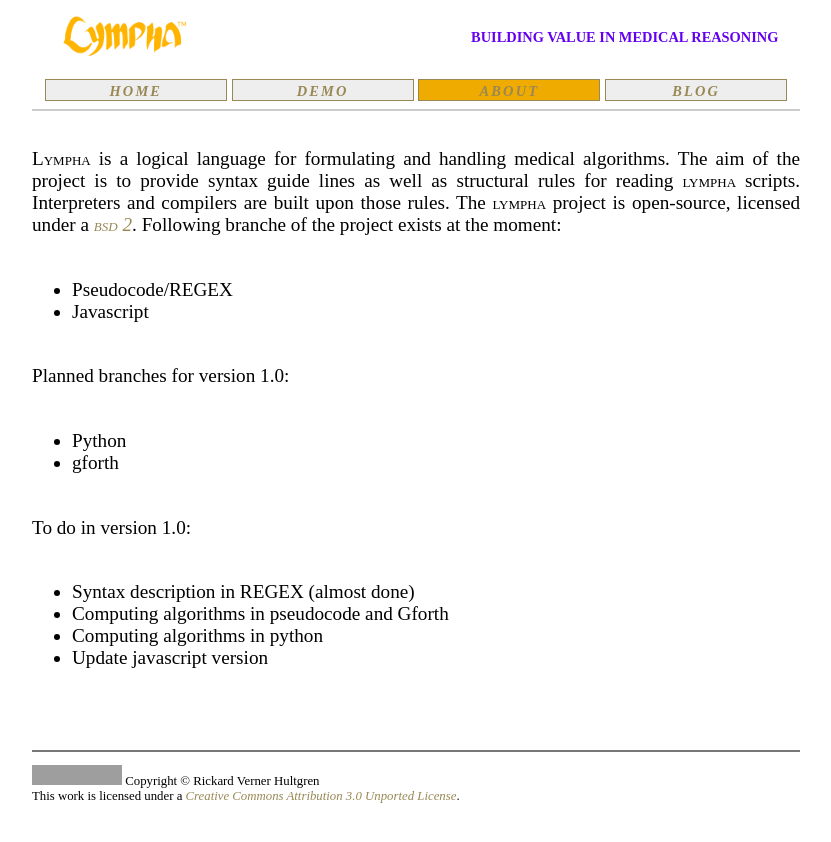
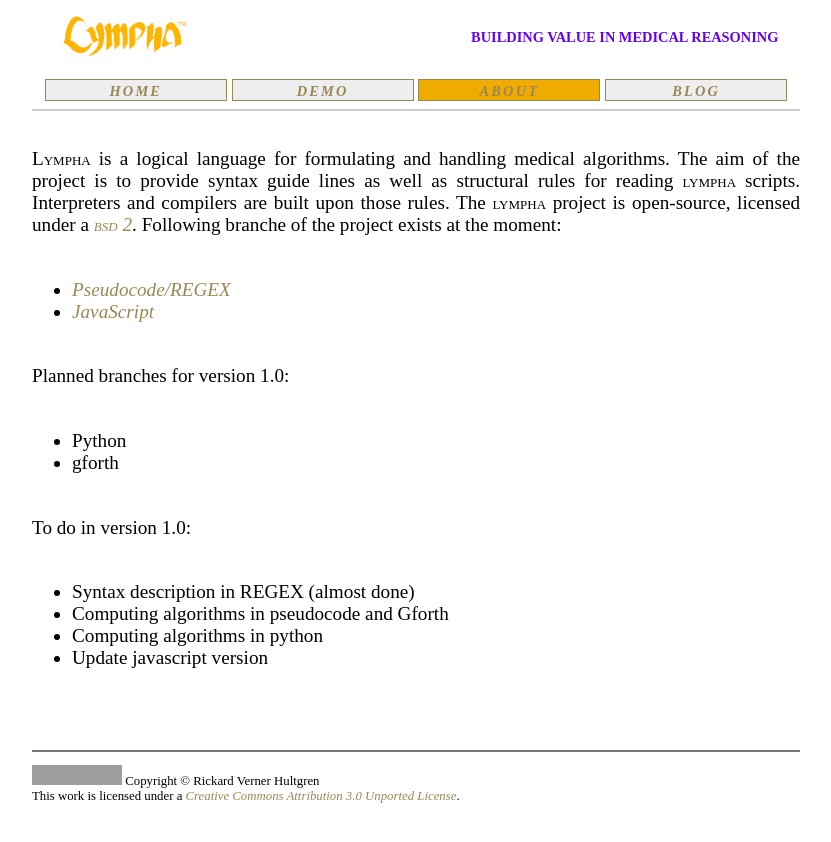
Before and after one commit to RickardHultgren/LYMPHA, a Jekyll site: the page built from about.md, in a window 1280 px wide. Shown: the top 842 px of the page, without its empty margins (224-1055 px from the left). Built offline with Jekyll 4.4.1, drawn with Linux system fonts in a browser that asks for light colours; some web fonts are replaced; our own code applies the rules of GitHub Pages for plain Markdown files; part of the change alters nothing that is shown; grey boxes are pictures that could not be loaded.

```diff
--- a/about.md
+++ b/about.md
@@ -4,8 +4,8 @@ document.getElementById( "abouttext").style.color="#000000";
 document.getElementById( "about").className="menu2active";
 </script>
  <span class="sc">Lympha</span> is a logical language for formulating and handling medical algorithms. The aim of the project is to provide syntax guide lines as well as structural rules for reading <span class="sc">lympha</span> scripts. Interpreters and compilers are built upon those rules. The <span class="sc">lympha</span> project is open-source, licensed under a <span class="sc">[bsd 2](http://opensource.org/licenses/BSD-2-Clause)</span>. Following branche of the project exists at the moment:
- - Pseudocode/REGEX
- - Javascript
+ - [Pseudocode/REGEX](https://github.com/RickardHultgren/lympha/tree/master)
+ - [JavaScript](https://github.com/RickardHultgren/lympha/tree/js)
 
 
 Planned branches for version 1.0:
```
